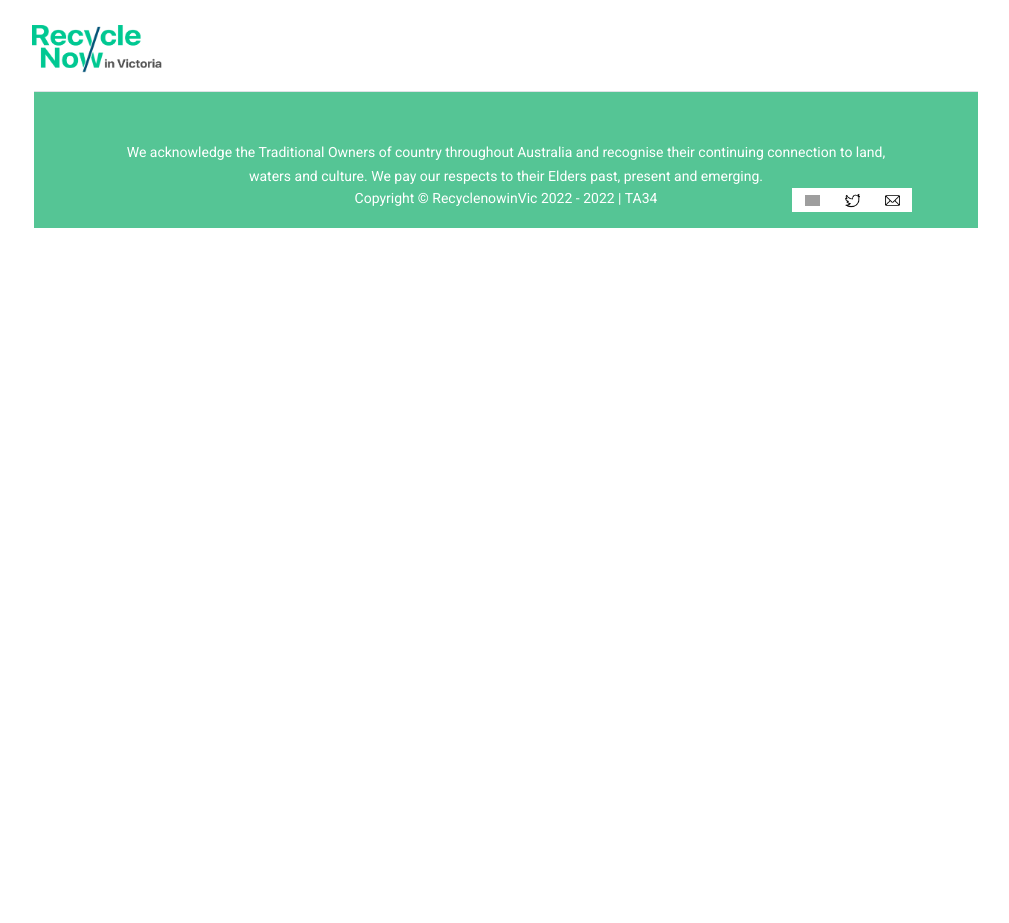
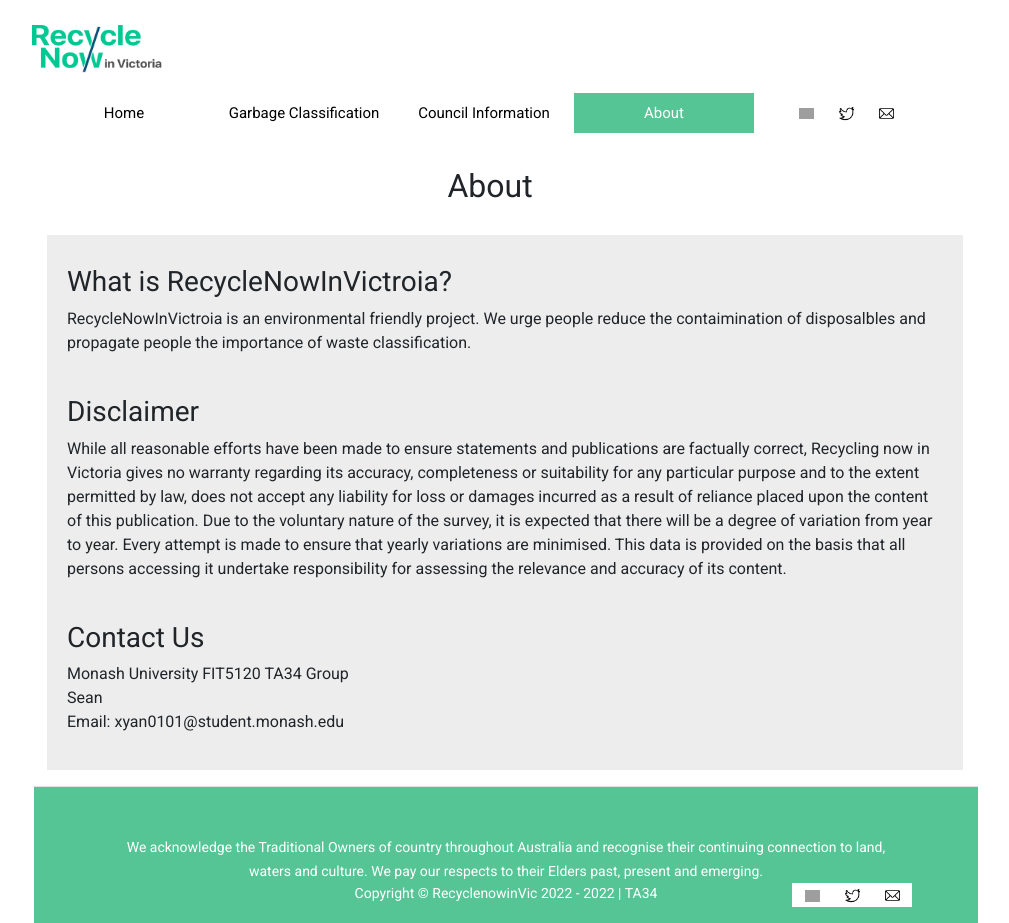
Before and after one commit to marcelo0410/RecyclingNowInVictoria, a React (Create React App) app: page /about in a window 1280 px wide. Shown: the whole page, without its empty margins (150-1159 px from the left). Before the commit the page ends 800 px from the top, so only its background shows below. Built offline with nearby package versions, Linux system fonts and the light colour scheme; grey boxes are pictures that could not be loaded.

Commit message:
page About added

```diff
--- a/src/App.js
+++ b/src/App.js
@@ -6,6 +6,7 @@ import Banner from './layout/banner'
 import Homepage from './pages/homepage'
 import CouncilVis from './pages/CouncilVis/councilcanvas'
 import Login from './pages/login/Login';
+import About from './pages/About'
 import './App.css';
 import {BrowserRouter as Router, Switch,Route, Redirect} from 'react-router-dom'
 import {useState} from 'react'
@@ -48,6 +49,10 @@ function App() {
             <Nav/>
             <CouncilVis/>
           </Route>
+          <Route path="/about">
+            <Nav/>
+            <About/>
+          </Route>
         </Switch>
         <Footer/>
       </div>
--- a/src/layout/nav.js
+++ b/src/layout/nav.js
@@ -22,7 +22,7 @@ export default class header extends Component {
                   <NavLink to="/council" activeStyle={{backgroundColor:"#55C595",color: "white"}}>Council Information</NavLink>
                 </li>
                 <li>
-                  <a href="/">About</a>
+                <NavLink to="/about" activeStyle={{backgroundColor:"#55C595",color: "white"}}>About</NavLink>
                 </li>
               </ul>
             </div>
--- /dev/null
+++ b/src/pages/About.js
@@ -0,0 +1,19 @@
+import React from 'react'
+
+export default function About() {
+  return (
+    <div>
+        <h2 style={{marginTop:"40px"}}>About</h2>
+        <div id="desc" style={{marginTop:"30px", marginLeft:"45px", marginRight:"15px", textAlign:"left", backgroundColor:"#EDEDED"}}>
+            <div style={{paddingTop:"30px", paddingLeft:"20px", paddingRight:"20px", paddingBottom:"20px"}}>
+                <h3>What is RecycleNowInVictroia?</h3>
+                <p>RecycleNowInVictroia is an environmental friendly project. We urge people reduce the contaimination of disposalbles and propagate people the importance of waste classification.<br/><br/></p>
+                <h3>Disclaimer</h3>
+                <p>While all reasonable efforts have been made to ensure statements and publications are factually correct, Recycling now in Victoria gives no warranty regarding its accuracy, completeness or suitability for any particular purpose and to the extent permitted by law, does not accept any liability for loss or damages incurred as a result of reliance placed upon the content of this publication. Due to the voluntary nature of the survey, it is expected that there will be a degree of variation from year to year. Every attempt is made to ensure that yearly variations are minimised. This data is provided on the basis that all persons accessing it undertake responsibility for assessing the relevance and accuracy of its content.<br/><br/></p>
+                <h3>Contact Us</h3>
+                <p>Monash University FIT5120 TA34 Group <br/>Sean<br/>Email: xyan0101@student.monash.edu</p>
+            </div>
+        </div>
+    </div>
+  )
+}
```
